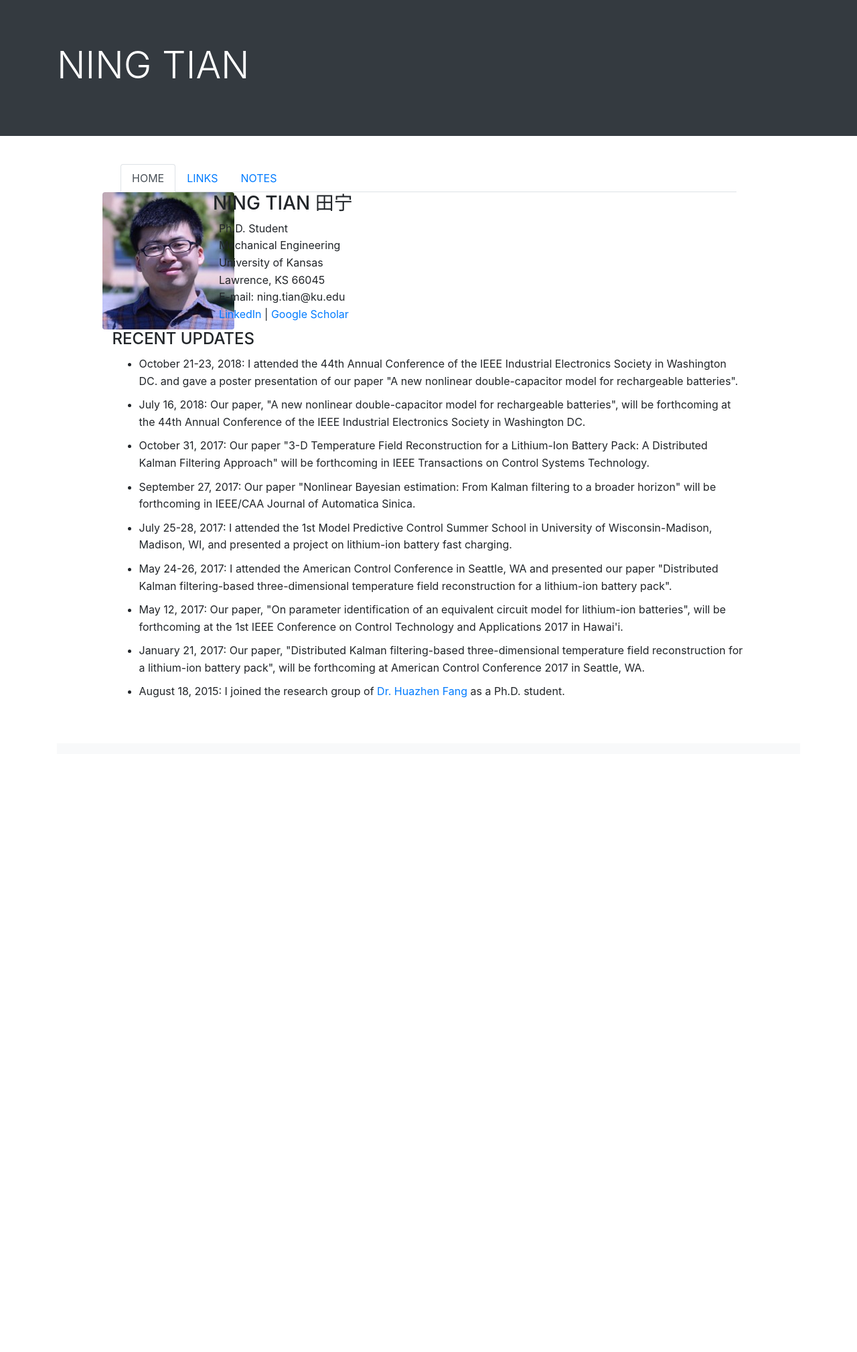
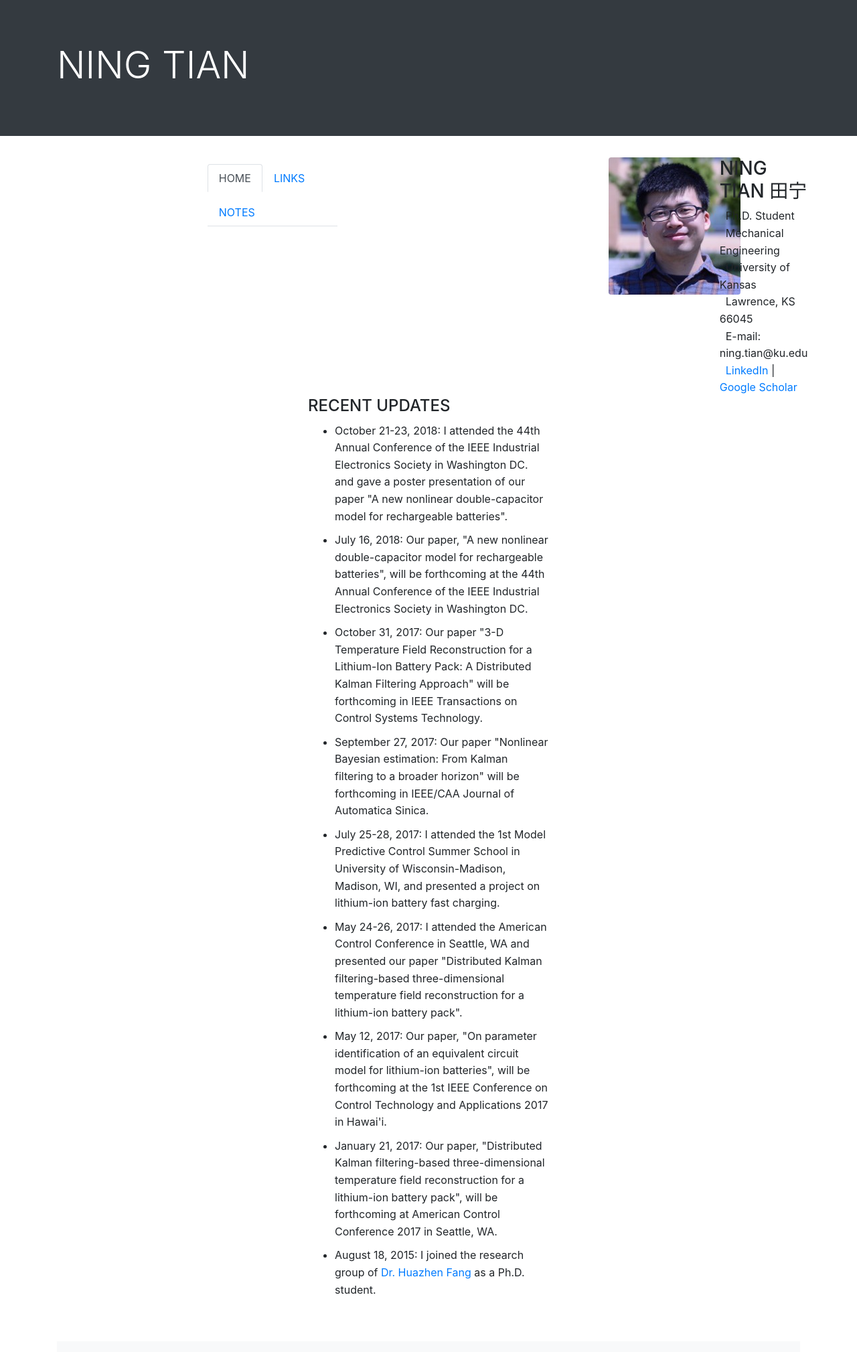
Before and after one commit to ningtian/ningtian.github.io, a Jekyll site: the page index.html, which Jekyll copies as it is, in a window 1280 px wide. Shown: the whole page at 67% size. Built offline with Jekyll 4.4.1, drawn with Linux system fonts in a browser that asks for light colours; before the commit the page ends 1126 px from its top, so only the background shows below that.

Commit message:
Update index.html

```diff
--- a/index.html
+++ b/index.html
@@ -27,9 +27,9 @@
 
 <div class="container">
   <div class="row"> <!-- we have three columns in the row-->
-    <div class="col-sm-1"></div> <!-- the first column-->
+    <div class="col-sm"></div> <!-- the first column-->
 
-    <div class="col-sm-10"> <!-- the second column (main part of the body)-->
+    <div class="col-sm"> <!-- the second column (main part of the body)-->
 
     <ul class="nav nav-tabs">
       <li class="nav-item">
@@ -44,19 +44,20 @@
     </ul>
     </div> <!-- end of <div class="col-10"> i.e., end of the second column -->
 
-    <div class="col-sm-1"></div> <!-- the third column-->
+    <div class="col-sm"></div> <!-- the third column-->
 
+    <br>
     <br>
 
 
 
 	<div class="row">
-	<div class="col-2"></div> <!-- the first column-->
+	<div class="col-4"></div> <!-- the first column-->
 
 	<div class="col-4"> <!-- the second column-->
 	<img src="/img/Picture11.jpg" class="rounded" alt="Portrait">
 	</div>
-	<div class="col-6">  <!-- the third column-->
+	<div class="col-4">  <!-- the third column-->
 	<div class="a">
 	<h3>NING TIAN 田宁</h3>
 	&nbsp  Ph.D. Student<br>
@@ -76,9 +77,9 @@
 
    <div class="a">
    <div class="row"> <!-- we have three columns in the row-->
-        <div class="col-sm-1"></div> <!-- the first column-->
+        <div class="col-sm"></div> <!-- the first column-->
 
-        <div class="col-sm-10"> <!-- the second column (main part of the body)-->
+        <div class="col-sm"> <!-- the second column (main part of the body)-->
         <h4>RECENT UPDATES</h4>
 	<ul>
 	<li>October 21-23, 2018: I attended the 44th Annual Conference of the IEEE Industrial Electronics Society in Washington DC. and
@@ -111,7 +112,7 @@
 
        </div> <!-- end of <div class="col-10"> i.e., end of the second column -->
 
-       <div class="col-sm-1"></div> <!-- the third column-->
+       <div class="col-sm"></div> <!-- the third column-->
 
     </div> <!-- end of <div class="row"> -->
    </div> <!-- end of <div class="a"> -->
```
